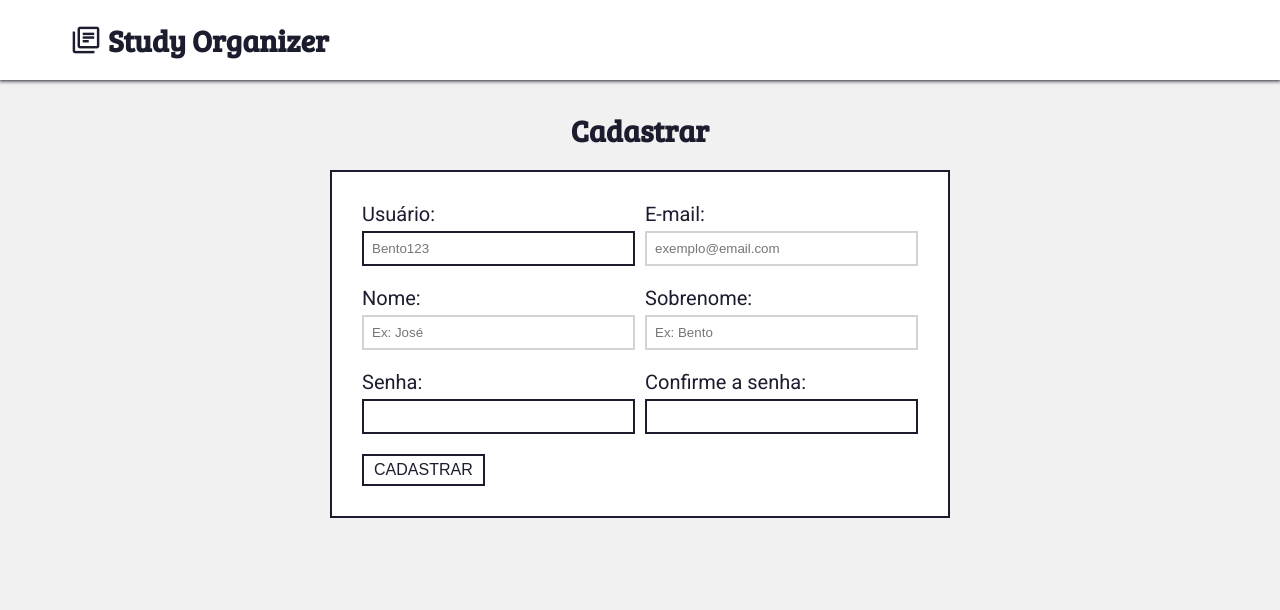
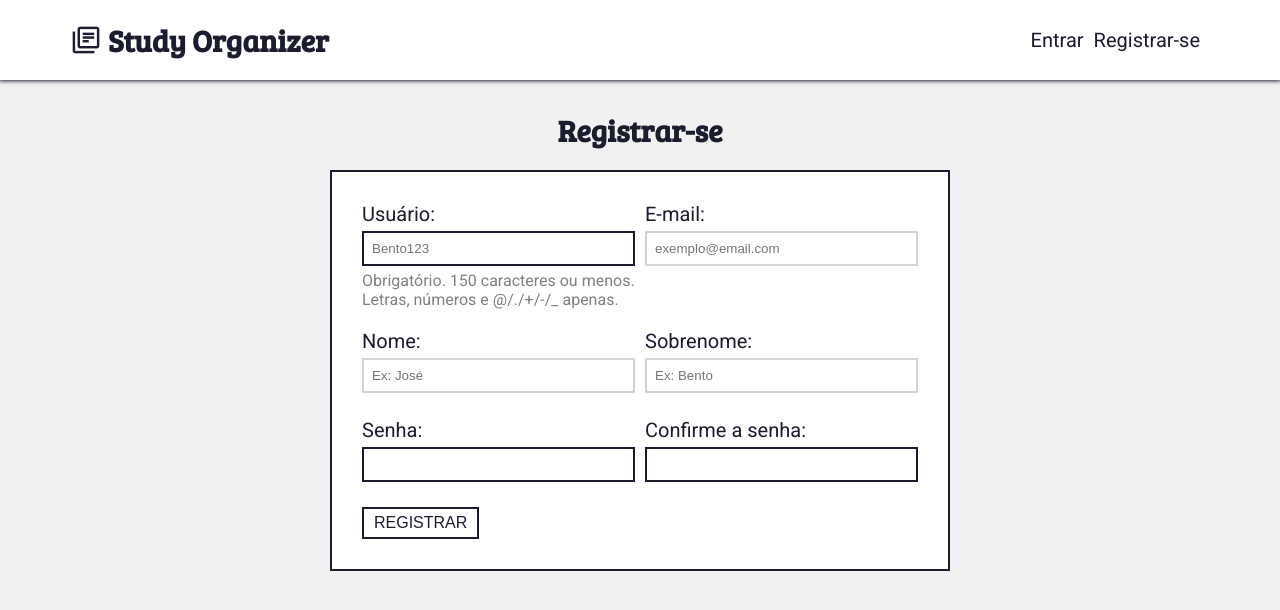
Before and after one commit to Werberty/study-organizer, a Django app: page /register/ in a window 1280 px wide. Shown: the top 610 px of the page. Run offline with Django 4.2, Linux system fonts and the light colour scheme; some libraries are stand-ins or nearby versions.

Commit message:
FEAT: Help text no register e ajustes do hearder e message alert

```diff
--- a/accounts/forms.py
+++ b/accounts/forms.py
@@ -52,7 +52,16 @@ class RegisterForm(forms.ModelForm):
                 attrs={
                     'placeholder': 'exemplo@email.com'
                 }
+            ),
+            'password': forms.PasswordInput(
+                attrs={
+                    'autocomplete': 'off'
+                }
             )
+        }
+        help_text = {
+            'username': 'Seu usuário',
+            'email': 'Um e-mail válido'
         }
 
     def clean(self):
--- a/accounts/templates/accounts/pages/register.html
+++ b/accounts/templates/accounts/pages/register.html
@@ -2,7 +2,7 @@
 
 {% block content %}
 <section class="main-content">
-    <h1>Cadastrar</h1>
+    <h1>Registrar-se</h1>
 
     {% include 'global/partials/messages.html' %}
 
@@ -17,12 +17,14 @@
 
                         {{ field }}
 
+                        <p class="help-text">{{ field.help_text }}</p>
+
                         {{ field.errors }}
                     </div>
                     {% endfor %}
                     <div class="form-content form-content-grid">
                         <div class="form-group">
-                            <button class="button-generic" type="submit">Cadastrar</button>
+                            <button class="button-generic" type="submit">Registrar</button>
                         </div>
                     </div>
                 </div>
--- a/accounts/views.py
+++ b/accounts/views.py
@@ -30,6 +30,7 @@ def register_create(request):
         user.set_password(user.password)
         user.save()
 
+        messages.success(request, 'Cadastro feito')
         del (request.session['register_form_data'])
         return redirect(reverse('accounts:login'))
 
--- a/base_static/global/css/style.css
+++ b/base_static/global/css/style.css
@@ -114,10 +114,16 @@ ul {
 }
 
 .nav-item {
+    margin-right: 1rem;
     transition: all 1s;
 }
 
-.nav-user {
+.nav-item a:hover {
+    color: var(--secundary-color);
+    transition: color 300ms ease-in-out;
+}
+
+.navbar {
     display: flex;
     align-items: center;
     align-self: center;
@@ -127,7 +133,7 @@ ul {
     display: flex;
 }
 
-.navbar-nav.active .dropdown-menu{
+.navbar.active .dropdown-menu{
     display: block;
 }
 
@@ -324,6 +330,12 @@ ul {
     font-size: 1.5rem;
 }
 
+.form-group .help-text {
+    margin-top: .5rem;
+    color: gray;
+    font-size: 1.6rem;
+}
+
 .errorlist {
     color: var(--color-error-dark);
     font-size: 1.6rem;
@@ -348,8 +360,8 @@ ul {
     box-shadow: 0 2px 2px var(--primary-color);
 
     position: absolute;
-    top: 2rem;
-    right: 2rem;
+    top: 9rem;
+    right: 3rem;
 }
 
 .message-error {
--- a/base_static/global/js/scripts.js
+++ b/base_static/global/js/scripts.js
@@ -16,10 +16,10 @@
 
 (() => {
     let userDropdown = document.querySelector('.user-dropdown');
-    let navbarNav = document.querySelector('.navbar-nav');
+    let navbar = document.querySelector('.navbar');
 
     userDropdown.onclick = function(){
-        navbarNav.classList.toggle('active')
+        navbar.classList.toggle('active')
     }
 })();
 
--- a/base_template/global/partials/header.html
+++ b/base_template/global/partials/header.html
@@ -9,8 +9,7 @@
             </a>
         </div>
         {% if user.is_authenticated %}
-        <nav class="nav-user">
-            <ul class="navbar-nav">
+        <ul class="navbar">
             <li class="nav-item">
                 <a class="user-dropdown" href="#" role="button">
                     <p>
@@ -27,7 +26,19 @@
                 </ul>
             </li>
         </ul>
-        </nav>
+        {% else %}
+        <ul class="navbar">
+            <li class="nav-item">
+                <a href="{% url 'accounts:login' %}" role="button">
+                    <p>Entrar</p>
+                </a>
+            </li>
+            <li class="nav-item">
+                <a href="{% url 'accounts:register' %}" role="button">
+                    <p>Registrar-se</p>
+                </a>
+            </li>
+        </ul>
         {% endif %}
     </div>
 </aside>
--- a/studies/views.py
+++ b/studies/views.py
@@ -75,6 +75,7 @@ def delete_study(request, id):
     return redirect(reverse('studies:home'))
 
 
+@login_required(login_url='accounts:login', redirect_field_name='next')
 def delete_subject(request, id):
     subject = Subject.objects.get(id=id)
 
@@ -84,6 +85,7 @@ def delete_subject(request, id):
     return redirect(reverse('studies:home'))
 
 
+@login_required(login_url='accounts:login', redirect_field_name='next')
 def subject(request, id):
     subject = Subject.objects.get(id=id)
     return render(request, 'studies/pages/subject.html', context={
```
Lines whose indentation alone changed are shown as unchanged.
